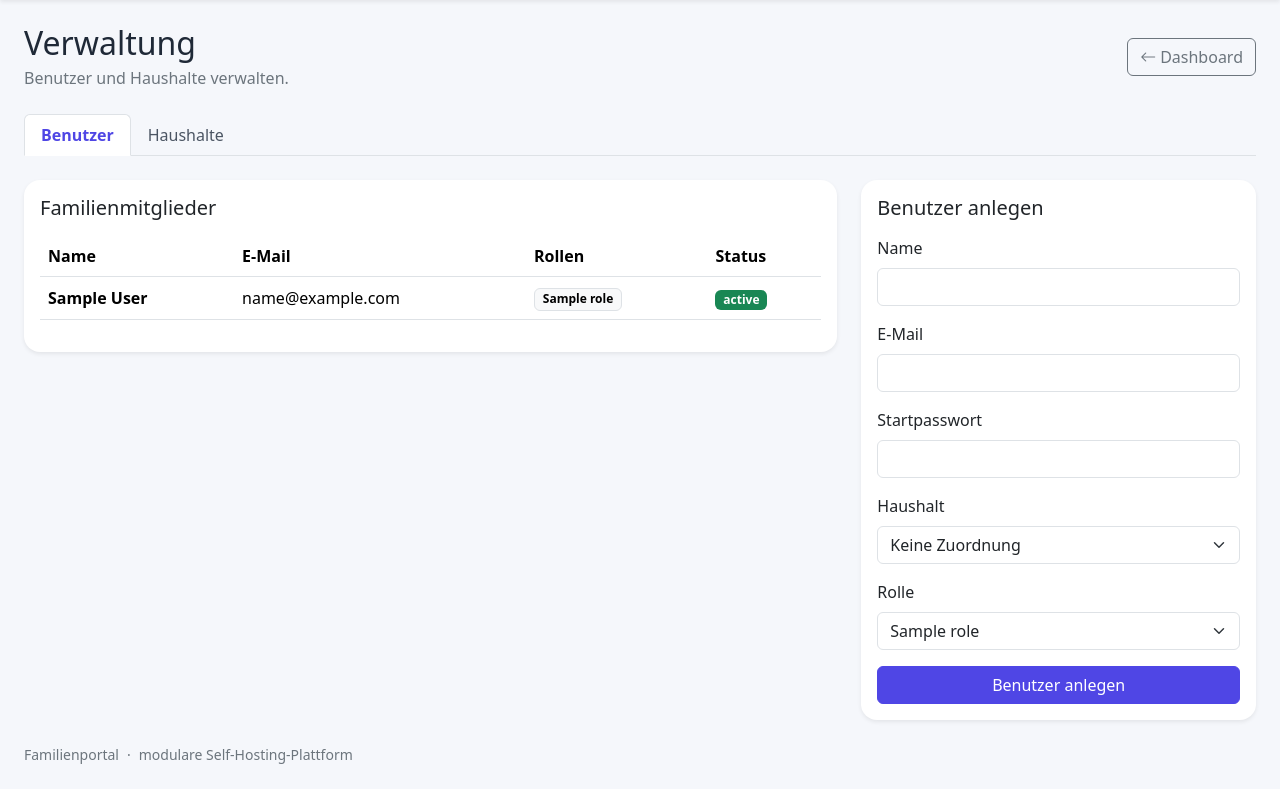
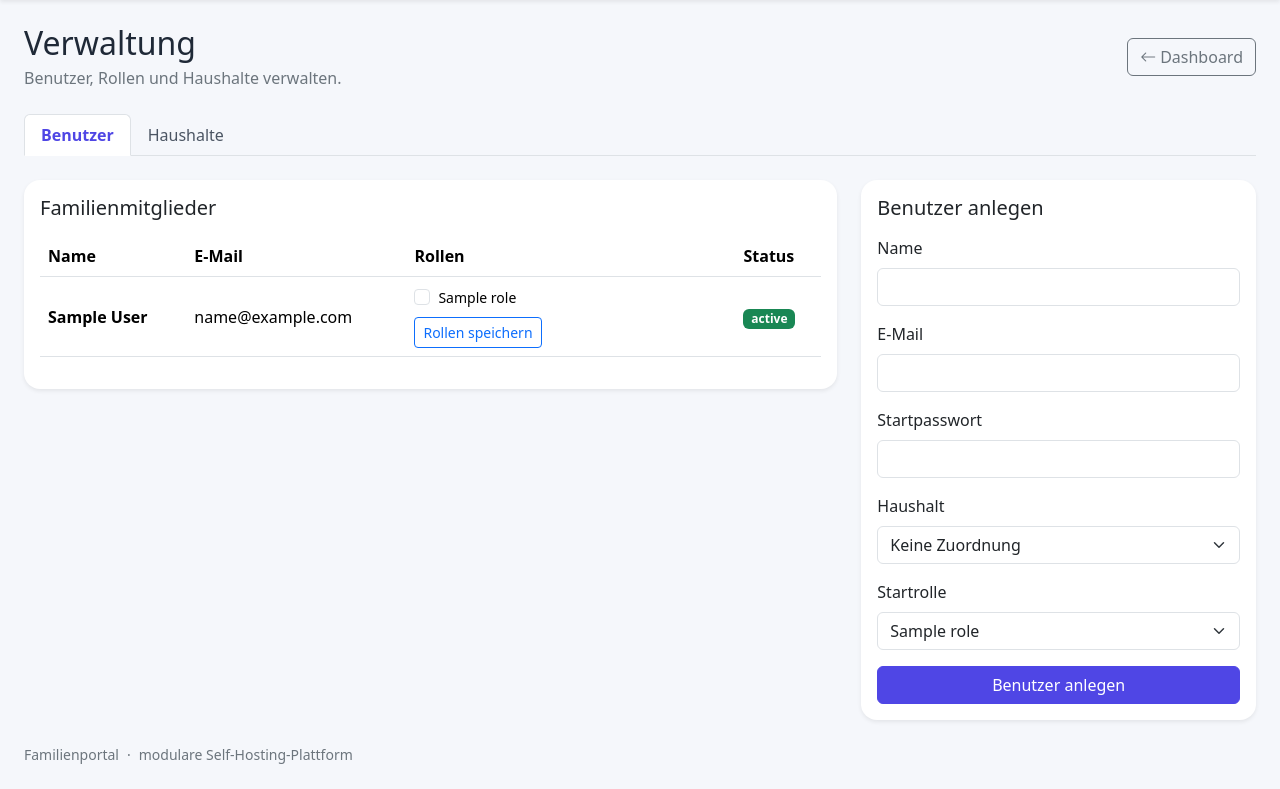
Before and after one commit to Markus4771/Familienportal, a FastAPI app: template src/familienportal/templates/admin.html in a window 1280 px wide. Shown: the part 56-845 px from the top of the page. Run offline with FastAPI, Linux system fonts and the light colour scheme; the template is opened without the code that fills it: most values are stand-ins (such as "Sample title", 1, 10 or a date in 2020).

Commit message:
feat(0.3.2): manage multiple roles per user

```diff
--- a/src/familienportal/templates/admin.html
+++ b/src/familienportal/templates/admin.html
@@ -1,13 +1,17 @@
 {% extends "base.html" %}
 {% block title %}Verwaltung · Familienportal{% endblock %}
 {% block content %}
-<div class="d-flex justify-content-between align-items-center mb-4"><div><h1 class="h2 mb-1">Verwaltung</h1><p class="text-secondary mb-0">Benutzer und Haushalte verwalten.</p></div><a href="/dashboard" class="btn btn-outline-secondary"><i class="bi bi-arrow-left me-1"></i>Dashboard</a></div>
+<div class="d-flex justify-content-between align-items-center mb-4"><div><h1 class="h2 mb-1">Verwaltung</h1><p class="text-secondary mb-0">Benutzer, Rollen und Haushalte verwalten.</p></div><a href="/dashboard" class="btn btn-outline-secondary"><i class="bi bi-arrow-left me-1"></i>Dashboard</a></div>
 {% if request.query_params.get('error') %}<div class="alert alert-warning">{{ request.query_params.get('error') }}</div>{% endif %}
 <ul class="nav nav-tabs mb-4" role="tablist"><li class="nav-item"><button class="nav-link active" data-bs-toggle="tab" data-bs-target="#users">Benutzer</button></li><li class="nav-item"><button class="nav-link" data-bs-toggle="tab" data-bs-target="#households">Haushalte</button></li></ul>
 <div class="tab-content">
 <div class="tab-pane fade show active" id="users">
-  <div class="row g-4"><div class="col-xl-8"><div class="card border-0 shadow-sm"><div class="card-body"><h2 class="h5 mb-3">Familienmitglieder</h2><div class="table-responsive"><table class="table align-middle"><thead><tr><th>Name</th><th>E-Mail</th><th>Rollen</th><th>Status</th></tr></thead><tbody>{% for item in users %}<tr><td><strong>{{ item.display_name }}</strong></td><td>{{ item.email }}</td><td>{% for role in item.roles %}<span class="badge text-bg-light border me-1">{{ role.name }}</span>{% endfor %}</td><td><span class="badge {% if item.status == 'active' %}text-bg-success{% else %}text-bg-secondary{% endif %}">{{ item.status }}</span></td></tr>{% endfor %}</tbody></table></div></div></div></div>
-  <div class="col-xl-4"><div class="card border-0 shadow-sm"><div class="card-body"><h2 class="h5 mb-3">Benutzer anlegen</h2><form method="post" action="/admin/users"><div class="mb-3"><label class="form-label">Name</label><input class="form-control" name="display_name" required></div><div class="mb-3"><label class="form-label">E-Mail</label><input class="form-control" type="email" name="email" required></div><div class="mb-3"><label class="form-label">Startpasswort</label><input class="form-control" type="password" name="password" minlength="10" required></div><div class="mb-3"><label class="form-label">Haushalt</label><select class="form-select" name="household_id"><option value="">Keine Zuordnung</option>{% for household in households %}<option value="{{ household.id }}">{{ household.name }}</option>{% endfor %}</select></div><div class="mb-3"><label class="form-label">Rolle</label><select class="form-select" name="role_name">{% for role in roles %}<option value="{{ role.name }}">{{ role.name }}</option>{% endfor %}</select></div><button class="btn btn-primary w-100">Benutzer anlegen</button></form></div></div></div></div>
+  <div class="row g-4"><div class="col-xl-8"><div class="card border-0 shadow-sm"><div class="card-body"><h2 class="h5 mb-3">Familienmitglieder</h2><div class="table-responsive"><table class="table align-middle"><thead><tr><th>Name</th><th>E-Mail</th><th>Rollen</th><th>Status</th></tr></thead><tbody>
+  {% for item in users %}
+  <tr><td><strong>{{ item.display_name }}</strong></td><td>{{ item.email }}</td><td style="min-width:260px"><form method="post" action="/admin/users/{{ item.id }}/roles"><div class="d-flex flex-wrap gap-2 mb-2">{% for role in roles %}<label class="form-check form-check-inline mb-0"><input class="form-check-input" type="checkbox" name="role_ids" value="{{ role.id }}" {% if role in item.roles %}checked{% endif %}><span class="form-check-label small">{{ role.name }}</span></label>{% endfor %}</div><button class="btn btn-sm btn-outline-primary">Rollen speichern</button></form></td><td><span class="badge {% if item.status == 'active' %}text-bg-success{% else %}text-bg-secondary{% endif %}">{{ item.status }}</span></td></tr>
+  {% endfor %}
+  </tbody></table></div></div></div></div>
+  <div class="col-xl-4"><div class="card border-0 shadow-sm"><div class="card-body"><h2 class="h5 mb-3">Benutzer anlegen</h2><form method="post" action="/admin/users"><div class="mb-3"><label class="form-label">Name</label><input class="form-control" name="display_name" required></div><div class="mb-3"><label class="form-label">E-Mail</label><input class="form-control" type="email" name="email" required></div><div class="mb-3"><label class="form-label">Startpasswort</label><input class="form-control" type="password" name="password" minlength="10" required></div><div class="mb-3"><label class="form-label">Haushalt</label><select class="form-select" name="household_id"><option value="">Keine Zuordnung</option>{% for household in households %}<option value="{{ household.id }}">{{ household.name }}</option>{% endfor %}</select></div><div class="mb-3"><label class="form-label">Startrolle</label><select class="form-select" name="role_name">{% for role in roles %}<option value="{{ role.name }}">{{ role.name }}</option>{% endfor %}</select></div><button class="btn btn-primary w-100">Benutzer anlegen</button></form></div></div></div></div>
 </div>
 <div class="tab-pane fade" id="households">
   <div class="row g-4"><div class="col-xl-8"><div class="row g-3">{% for item in households %}<div class="col-md-6"><div class="card border-0 shadow-sm h-100"><div class="card-body"><span class="module-icon"><i class="bi bi-house"></i></span><h3 class="h5 mt-3">{{ item.name }}</h3><p class="text-secondary mb-0">{{ item.description or 'Keine Beschreibung' }}</p></div></div></div>{% endfor %}</div></div>
```
